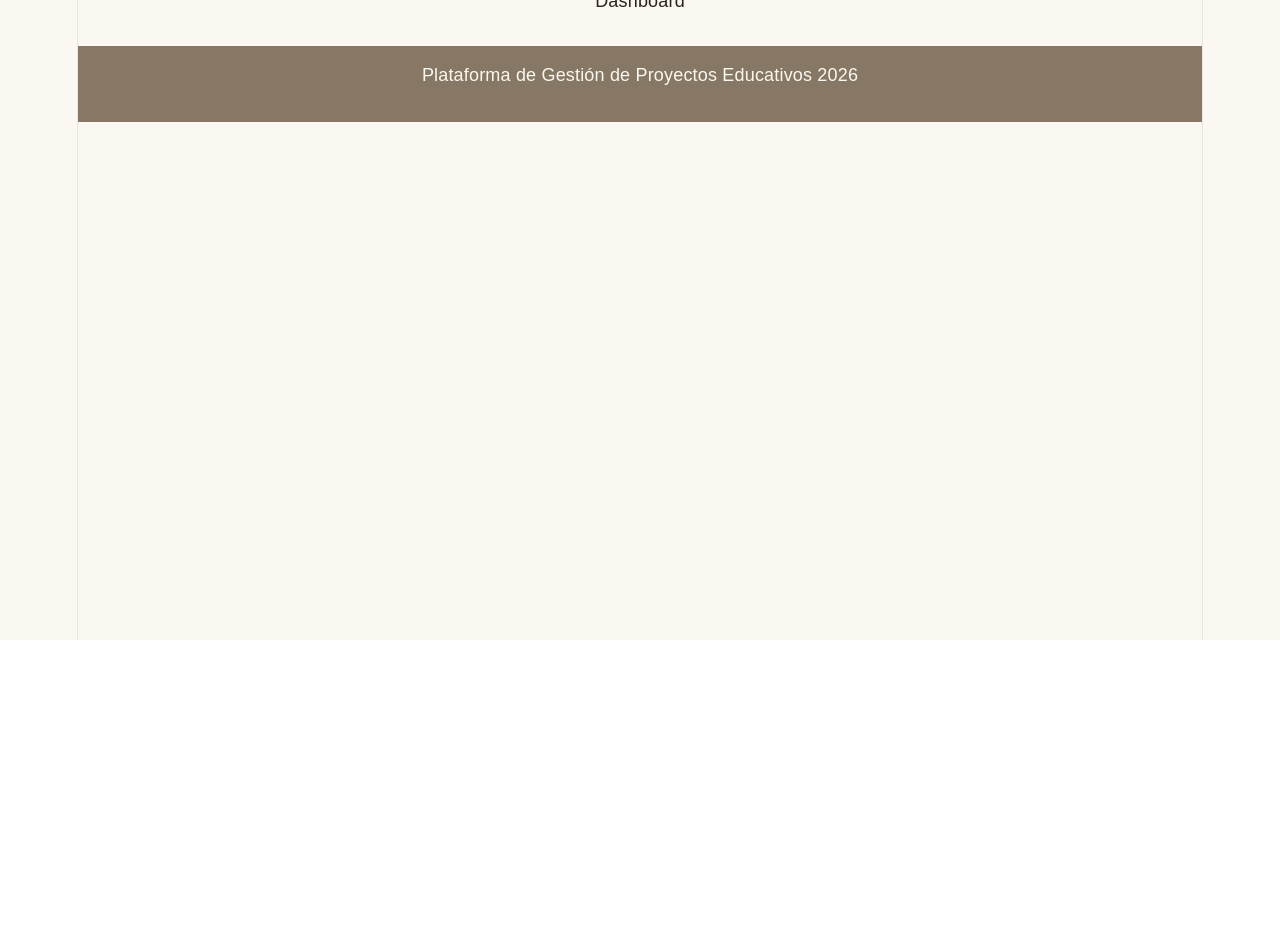
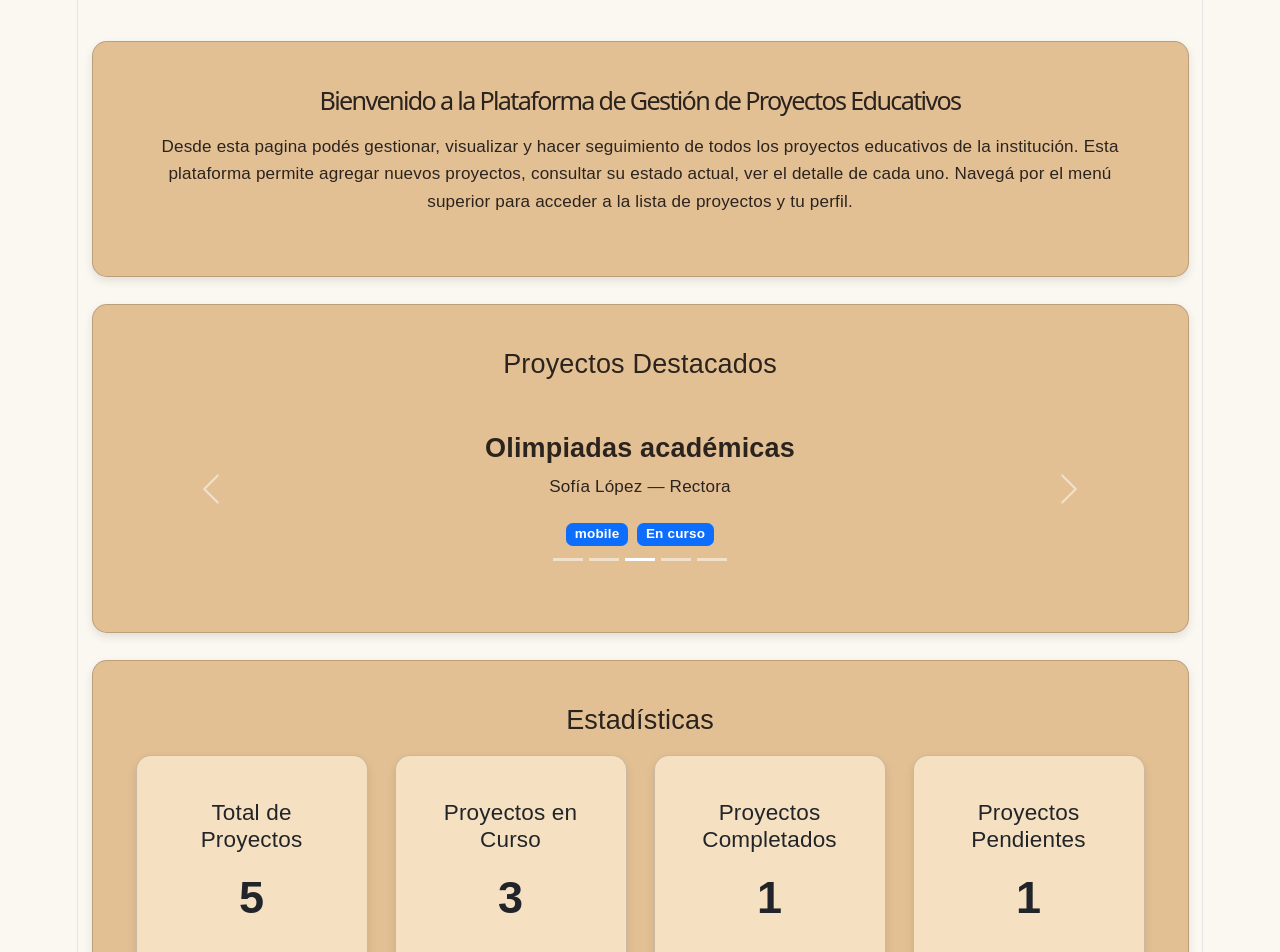
Before and after one commit to FedericoAgustin/pv_tp3_grupo20, a React (Vite) app: page / in a window 1280 px wide. Shown: the part 160-1112 px from the top of the page. Before the commit the page ends 800 px from the top, so only its background shows below. Built offline with nearby package versions, Linux system fonts and the light colour scheme.

Commit message:
Se añade componente Dashboard

```diff
--- a/src/views/Dashboard.jsx
+++ b/src/views/Dashboard.jsx
@@ -1,9 +1,123 @@
-import React from 'react'
+import { Card, Col, Container, Row, Carousel, Badge } from "react-bootstrap";
+import proyectoService from "../services/proyectoService";
+import { useEffect, useState } from "react";
 
 const Dashboard = () => {
-    return (
-        <div>Dashboard</div>
-    )
-}
+  const [proyectos] = useState(proyectoService.obtenerProyectos());
+  return (
+    <Container className="py-4">
+      {/*Card de descripción*/}
+      <Row className="mt-4">
+        <Col>
+          <Card style={{ backgroundColor: "#E3C094", color: "#2B231E" }}>
+            <Card.Body className="text-center">
+              <h1 style={{ fontSize: "1.4rem", color: "#2B231E" }}>
+                Bienvenido a la Plataforma de Gestión de Proyectos Educativos
+              </h1>
+              <p
+                className="mt-3"
+                style={{ fontSize: "0.95rem", lineHeight: "1.6" }}
+              >
+                Desde esta pagina podés gestionar, visualizar y hacer
+                seguimiento de todos los proyectos educativos de la institución.
+                Esta plataforma permite agregar nuevos proyectos, consultar su
+                estado actual, ver el detalle de cada uno. Navegá por el menú
+                superior para acceder a la lista de proyectos y tu perfil.
+              </p>
+            </Card.Body>
+          </Card>
+        </Col>
+      </Row>
+      {/*Carrusel con Proyectos*/}
+      <Row className="mt-4">
+        <Col>
+          <Card style={{ backgroundColor: "#E3C094", color: "#2B231E" }}>
+            <Card.Body>
+              <Card.Title style={{ fontSize: "1.5rem" }}>
+                Proyectos Destacados
+              </Card.Title>
+              <Carousel interval={2000} indicators={true}>
+                {proyectos.map((proyecto) => (
+                  <Carousel.Item key={proyecto.id}>
+                    <div className="d-flex justify-content-center align-items-center" style={{ height: "200px", padding: "2rem" }}>
+                      <div className="text-center" style={{ color: "#2B231E" }}>
+                        <h4 style={{ fontWeight: "bold" }}>{proyecto.titulo}</h4>
+                        <p style={{ fontSize: "0.95rem" }}> {proyecto.equipo} — {proyecto.rol}</p>
+                        <Badge bg="primary" className="me-2"> {proyecto.categoria}</Badge>
+                        <Badge> {proyecto.estado} </Badge>
+                      </div>
+                    </div>
+                  </Carousel.Item>
+                ))}
+              </Carousel>
+            </Card.Body>
+          </Card>
+        </Col>
+      </Row>
+      {/*Card de estadísticas*/}
+      <Row className="mt-4">
+        <Col>
+          <Card style={{ backgroundColor: "#E3C094", color: "#2B231E" }}>
+            <Card.Body>
+              <Card.Title style={{ fontSize: "1.5rem", color: "#2B231E" }}>
+                Estadísticas
+              </Card.Title>
+              <Row className="mt-3" xs={1} sm={2} md={4}>
+                <Col className="mb-3">
+                  <Card style={{ backgroundColor: "#f5e0c1" }}>
+                    <Card.Body>
+                      <Card.Title>Total de Proyectos</Card.Title>
+                      <Card.Text
+                        style={{ fontSize: "2.5rem", fontWeight: "bold" }}
+                      >
+                        5
+                      </Card.Text>
+                    </Card.Body>
+                  </Card>
+                </Col>
+                <Col className="mb-3">
+                  <Card style={{ backgroundColor: "#f5e0c1" }}>
+                    <Card.Body>
+                      <Card.Title>Proyectos en Curso</Card.Title>
+                      <Card.Text
+                        style={{ fontSize: "2.5rem", fontWeight: "bold" }}
+                      >
+                        3
+                      </Card.Text>
+                    </Card.Body>
+                  </Card>
+                </Col>
+                <Col className="mb-3">
+                  <Card style={{ backgroundColor: "#f5e0c1" }}>
+                    <Card.Body>
+                      <Card.Title>Proyectos Completados</Card.Title>
+                      <Card.Text
+                        style={{ fontSize: "2.5rem", fontWeight: "bold" }}
+                      >
+                        1
+                      </Card.Text>
+                    </Card.Body>
+                  </Card>
+                </Col>
+                <Col className="mb-3">
+                  <Card style={{ backgroundColor: "#f5e0c1" }}>
+                    <Card.Body>
+                      <Card.Title>Proyectos Pendientes</Card.Title>
+                      <Card.Text
+                        style={{ fontSize: "2.5rem", fontWeight: "bold" }}
+                      >
+                        1
+                      </Card.Text>
+                    </Card.Body>
+                  </Card>
+                </Col>
+              </Row>
+            </Card.Body>
+          </Card>
+        </Col>
+      </Row>
+    </Container>
+  );
+};
 
-export default Dashboard
+export default Dashboard;
```
